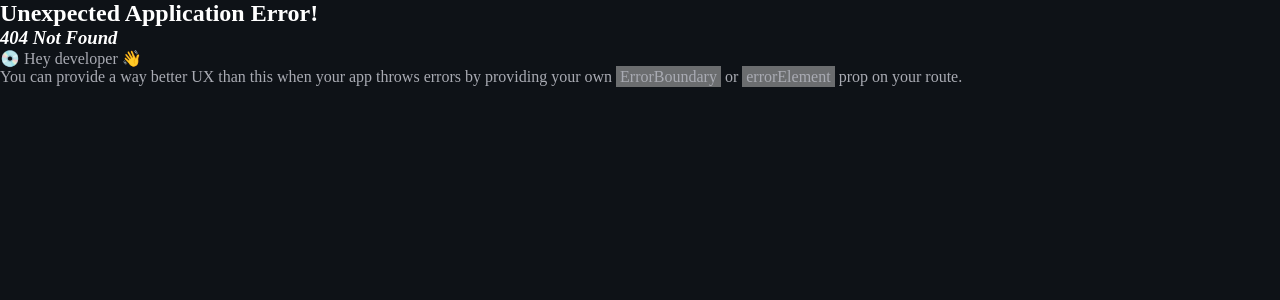
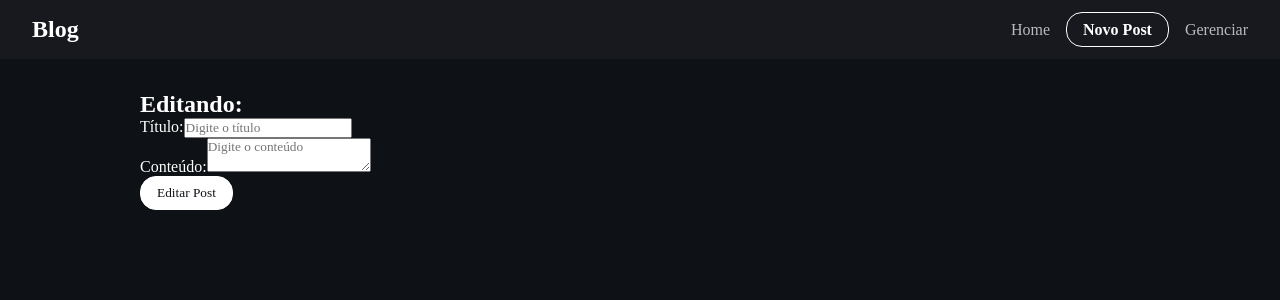
Before and after one commit to IsabelleHeloisa/Blog, a React (Vite) app: page /posts/edit/1 in a window 1280 px wide. Before the commit this address had no page. Shown: the top 300 px of the page. Built offline with nearby package versions, Linux system fonts and the light colour scheme; a web font is replaced by a local one.

Commit message:
feat: create post edit page

```diff
--- a/src/main.jsx
+++ b/src/main.jsx
@@ -11,6 +11,7 @@ import NewPost from './routes/NewPost.jsx'
 import './index.css'
 import Post from './routes/Post.jsx'
 import Admin from './routes/Admin.jsx'
+import EditPost from './routes/EditPost.jsx'
 
 const router = createBrowserRouter([
   {
@@ -31,6 +32,10 @@ const router = createBrowserRouter([
       {
         path: '/admin',
         element: <Admin />
+      },
+      {
+        path: '/posts/edit/:id',
+        element: <EditPost />
       }
     ]
   }
--- a/src/routes/Admin.jsx
+++ b/src/routes/Admin.jsx
@@ -37,7 +37,9 @@ const Admin = () => {
           <div className="post" key={post.id}>
             <h2>{post.title}</h2>
             <div className="actions">
-              <Link className="btn edit-btn">Editar</Link>
+              <Link className="btn edit-btn" to={`/posts/edit/${post.id}`}>
+                Editar
+              </Link>
               <button
                 className="btn delete-btn"
                 onClick={() => deletePost(post.id)}
--- a/src/routes/NewPost.jsx
+++ b/src/routes/EditPost.jsx
@@ -1,30 +1,21 @@
-import { useState } from 'react'
+import React from 'react'
+import { useState, useEffect } from 'react'
 import blogFetch from '../axios/config'
 
-import './NewPost.css'
-import { useNavigate } from 'react-router-dom'
+import { useParams, useNavigate } from 'react-router-dom'
 
-const NewPost = () => {
+const EditPost = () => {
   const navigate = useNavigate()
 
   const [title, setTitle] = useState()
   const [body, setBody] = useState()
 
-  const createPost = async e => {
-    e.preventDefault()
-
-    const post = { title, body, userId: 1 }
-
-    await blogFetch.post('/posts', {
-      body: post
-    })
-    navigate('/')
-  }
+  const { id } = useParams()
 
   return (
     <div className="new-post">
-      <h2>Inserir novo Post:</h2>
-      <form onSubmit={e => createPost(e)}>
+      <h2>Editando: {title}</h2>
+      <form onSubmit={e => editPost(e)}>
         <div className="form-control">
           <label htmlFor="title">Título:</label>
           <input
@@ -44,10 +35,10 @@ const NewPost = () => {
             onChange={e => setBody(e.target.value)}
           ></textarea>
         </div>
-        <input type="submit" value="Criar Post" className="btn" />
+        <input type="submit" value="Editar Post" className="btn" />
       </form>
     </div>
   )
 }
 
-export default NewPost
+export default EditPost
```
